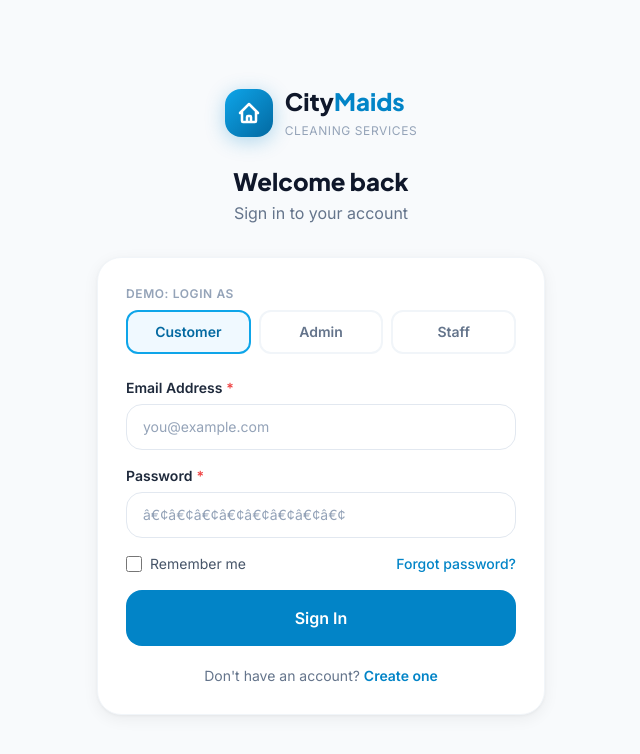
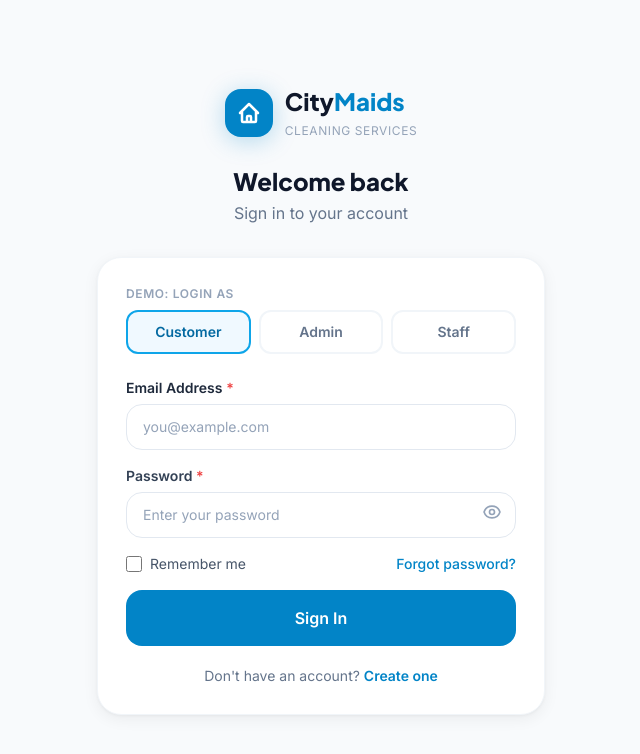
Before and after one commit to Saqlain-0088/CityMaids, a React (Vite) app in the folder citymaids-ui/: page /login in a window 1280 px wide. Shown: the top 754 px of the page, without its empty margins (319-959 px from the left). Built offline with nearby package versions, Linux system fonts and the light colour scheme.

Commit message:
Fix Login: clean password placeholder, add show/hide eye toggle

```diff
--- a/citymaids-ui/src/pages/Login.tsx
+++ b/citymaids-ui/src/pages/Login.tsx
@@ -12,6 +12,7 @@ export default function Login() {
   const [errors, setErrors] = useState<{ email?: string; password?: string }>({})
   const [touched, setTouched] = useState<Record<string, boolean>>({})
   const [loading, setLoading] = useState(false)
+  const [showPassword, setShowPassword] = useState(false)
 
   const set = (k: keyof typeof form, v: string) => { setForm(f => ({ ...f, [k]: v })); if (touched[k]) validate({ ...form, [k]: v }) }
   const touch = (k: string) => setTouched(t => ({ ...t, [k]: true }))
@@ -32,16 +33,35 @@ export default function Login() {
     setTimeout(() => { setLoading(false); navigate(role === 'admin' ? '/admin' : role === 'staff' ? '/staff' : '/booking') }, 1000)
   }
 
+  const EyeIcon = () => (
+    <button type="button" onClick={() => setShowPassword(v => !v)} className="text-slate-400 hover:text-slate-600 transition-colors" tabIndex={-1}>
+      {showPassword ? (
+        <svg className="w-5 h-5" fill="none" viewBox="0 0 24 24" stroke="currentColor">
+          <path strokeLinecap="round" strokeLinejoin="round" strokeWidth={2} d="M13.875 18.825A10.05 10.05 0 0112 19c-4.478 0-8.268-2.943-9.543-7a9.97 9.97 0 011.563-3.029m5.858.908a3 3 0 114.243 4.243M9.878 9.878l4.242 4.242M9.88 9.88l-3.29-3.29m7.532 7.532l3.29 3.29M3 3l3.59 3.59m0 0A9.953 9.953 0 0112 5c4.478 0 8.268 2.943 9.543 7a10.025 10.025 0 01-4.132 5.411m0 0L21 21" />
+        </svg>
+      ) : (
+        <svg className="w-5 h-5" fill="none" viewBox="0 0 24 24" stroke="currentColor">
+          <path strokeLinecap="round" strokeLinejoin="round" strokeWidth={2} d="M15 12a3 3 0 11-6 0 3 3 0 016 0z" />
+          <path strokeLinecap="round" strokeLinejoin="round" strokeWidth={2} d="M2.458 12C3.732 7.943 7.523 5 12 5c4.478 0 8.268 2.943 9.542 7-1.274 4.057-5.064 7-9.542 7-4.477 0-8.268-2.943-9.542-7z" />
+        </svg>
+      )}
+    </button>
+  )
+
   return (
-    <div className="min-h-screen bg-mesh bg-slate-50 flex items-center justify-center px-4 py-12">
+    <div className="min-h-screen bg-slate-50 flex items-center justify-center px-4 py-12">
       <div className="w-full max-w-md">
         <div className="text-center mb-8">
           <Link to="/" className="inline-flex items-center gap-3 mb-6">
-            <div className="w-12 h-12 rounded-2xl bg-gradient-to-br from-brand-500 to-brand-700 flex items-center justify-center shadow-brand">
-              <svg className="w-6 h-6 text-white" fill="none" viewBox="0 0 24 24" stroke="currentColor"><path strokeLinecap="round" strokeLinejoin="round" strokeWidth={2.5} d="M3 12l2-2m0 0l7-7 7 7M5 10v10a1 1 0 001 1h3m10-11l2 2m-2-2v10a1 1 0 01-1 1h-3m-6 0a1 1 0 001-1v-4a1 1 0 011-1h2a1 1 0 011 1v4a1 1 0 001 1m-6 0h6" /></svg>
+            <div className="w-12 h-12 rounded-2xl bg-primary-600 flex items-center justify-center shadow-blue">
+              <svg className="w-6 h-6 text-white" fill="none" viewBox="0 0 24 24" stroke="currentColor">
+                <path strokeLinecap="round" strokeLinejoin="round" strokeWidth={2.5} d="M3 12l2-2m0 0l7-7 7 7M5 10v10a1 1 0 001 1h3m10-11l2 2m-2-2v10a1 1 0 01-1 1h-3m-6 0a1 1 0 001-1v-4a1 1 0 011-1h2a1 1 0 011 1v4a1 1 0 001 1m-6 0h6" />
+              </svg>
             </div>
             <div className="text-left">
-              <span className="block text-2xl font-extrabold text-slate-900" style={{ fontFamily: 'Plus Jakarta Sans, sans-serif' }}>City<span className="text-primary-600">Maids</span></span>
+              <span className="block text-2xl font-extrabold text-slate-900" style={{ fontFamily: 'Plus Jakarta Sans, sans-serif' }}>
+                City<span className="text-primary-600">Maids</span>
+              </span>
               <span className="text-xs text-slate-400 tracking-wider">CLEANING SERVICES</span>
             </div>
           </Link>
@@ -61,16 +81,69 @@ export default function Login() {
               ))}
             </div>
           </div>
+
           <div className="space-y-4">
-            <Input label="Email Address" type="email" placeholder="you@example.com" value={form.email} required error={touched.email ? errors.email : undefined} success={touched.email && !errors.email && !!form.email} onChange={e => set('email', e.target.value)} onBlur={() => { touch('email'); validate(form) }} />
-            <Input label="Password" type="password" placeholder="â€¢â€¢â€¢â€¢â€¢â€¢â€¢â€¢" value={form.password} required error={touched.password ? errors.password : undefined} success={touched.password && !errors.password && !!form.password} onChange={e => set('password', e.target.value)} onBlur={() => { touch('password'); validate(form) }} />
+            <Input
+              label="Email Address"
+              type="email"
+              placeholder="you@example.com"
+              value={form.email}
+              required
+              error={touched.email ? errors.email : undefined}
+              success={touched.email && !errors.email && !!form.email}
+              onChange={e => set('email', e.target.value)}
+              onBlur={() => { touch('email'); validate(form) }}
+            />
+
+            {/* Password field with eye toggle */}
+            <div className="space-y-1.5">
+              <label className="block text-sm font-semibold text-slate-700">
+                Password <span className="text-red-500">*</span>
+              </label>
+              <div className="relative">
+                <input
+                  type={showPassword ? 'text' : 'password'}
+                  placeholder="Enter your password"
+                  value={form.password}
+                  onChange={e => set('password', e.target.value)}
+                  onBlur={() => { touch('password'); validate(form) }}
+                  className={`w-full px-4 py-3 pr-11 rounded-2xl border text-sm transition-all duration-200 focus:outline-none focus:ring-2 focus:ring-offset-0 bg-white placeholder:text-slate-400 ${
+                    touched.password && errors.password
+                      ? 'border-red-400 focus:ring-red-400 bg-red-50/30'
+                      : touched.password && !errors.password && form.password
+                      ? 'border-teal-400 focus:ring-teal-400'
+                      : 'border-slate-200 hover:border-slate-300 focus:ring-primary-500 focus:border-primary-500'
+                  }`}
+                />
+                <div className="absolute right-3.5 top-1/2 -translate-y-1/2">
+                  <EyeIcon />
+                </div>
+              </div>
+              {touched.password && errors.password && (
+                <p className="flex items-center gap-1 text-xs text-red-600">
+                  <svg className="w-3.5 h-3.5" fill="currentColor" viewBox="0 0 20 20">
+                    <path fillRule="evenodd" d="M18 10a8 8 0 11-16 0 8 8 0 0116 0zm-7 4a1 1 0 11-2 0 1 1 0 012 0zm-1-9a1 1 0 00-1 1v4a1 1 0 102 0V6a1 1 0 00-1-1z" clipRule="evenodd" />
+                  </svg>
+                  {errors.password}
+                </p>
+              )}
+            </div>
+
             <div className="flex items-center justify-between text-sm">
-              <label className="flex items-center gap-2 text-slate-600 cursor-pointer"><input type="checkbox" className="w-4 h-4 rounded border-slate-300 text-brand-500 focus:ring-primary-400" />Remember me</label>
+              <label className="flex items-center gap-2 text-slate-600 cursor-pointer">
+                <input type="checkbox" className="w-4 h-4 rounded border-slate-300 text-primary-500 focus:ring-primary-400" />
+                Remember me
+              </label>
               <a href="#" className="text-primary-600 hover:text-primary-700 font-medium transition-colors">Forgot password?</a>
             </div>
+
             <Button fullWidth size="lg" loading={loading} onClick={handleLogin}>Sign In</Button>
           </div>
-          <p className="text-center text-sm text-slate-500 mt-5">Don't have an account? <Link to="/register" className="text-primary-600 font-semibold hover:text-primary-700 transition-colors">Create one</Link></p>
+
+          <p className="text-center text-sm text-slate-500 mt-5">
+            Don't have an account?{' '}
+            <Link to="/register" className="text-primary-600 font-semibold hover:text-primary-700 transition-colors">Create one</Link>
+          </p>
         </div>
       </div>
     </div>
```
